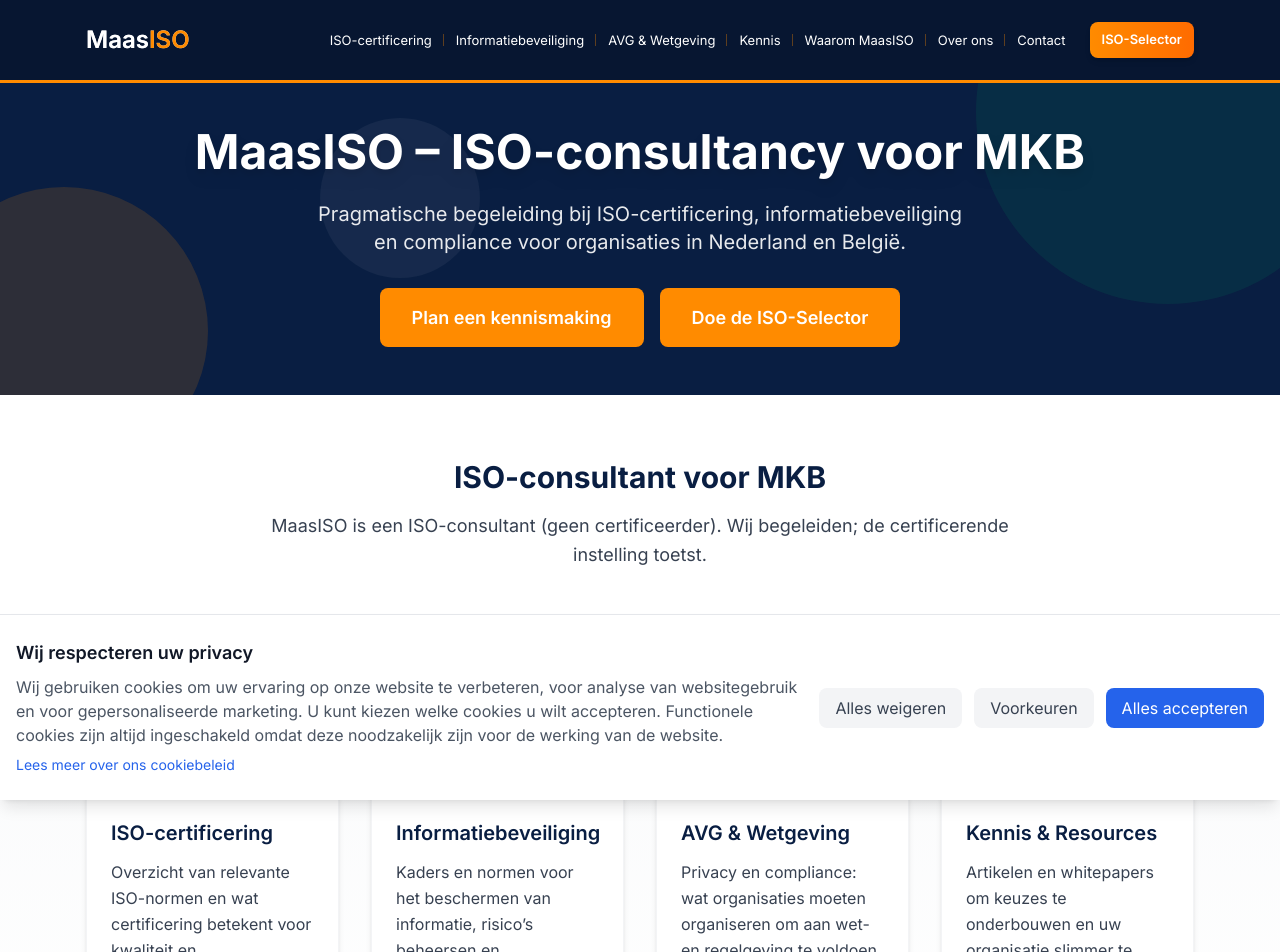
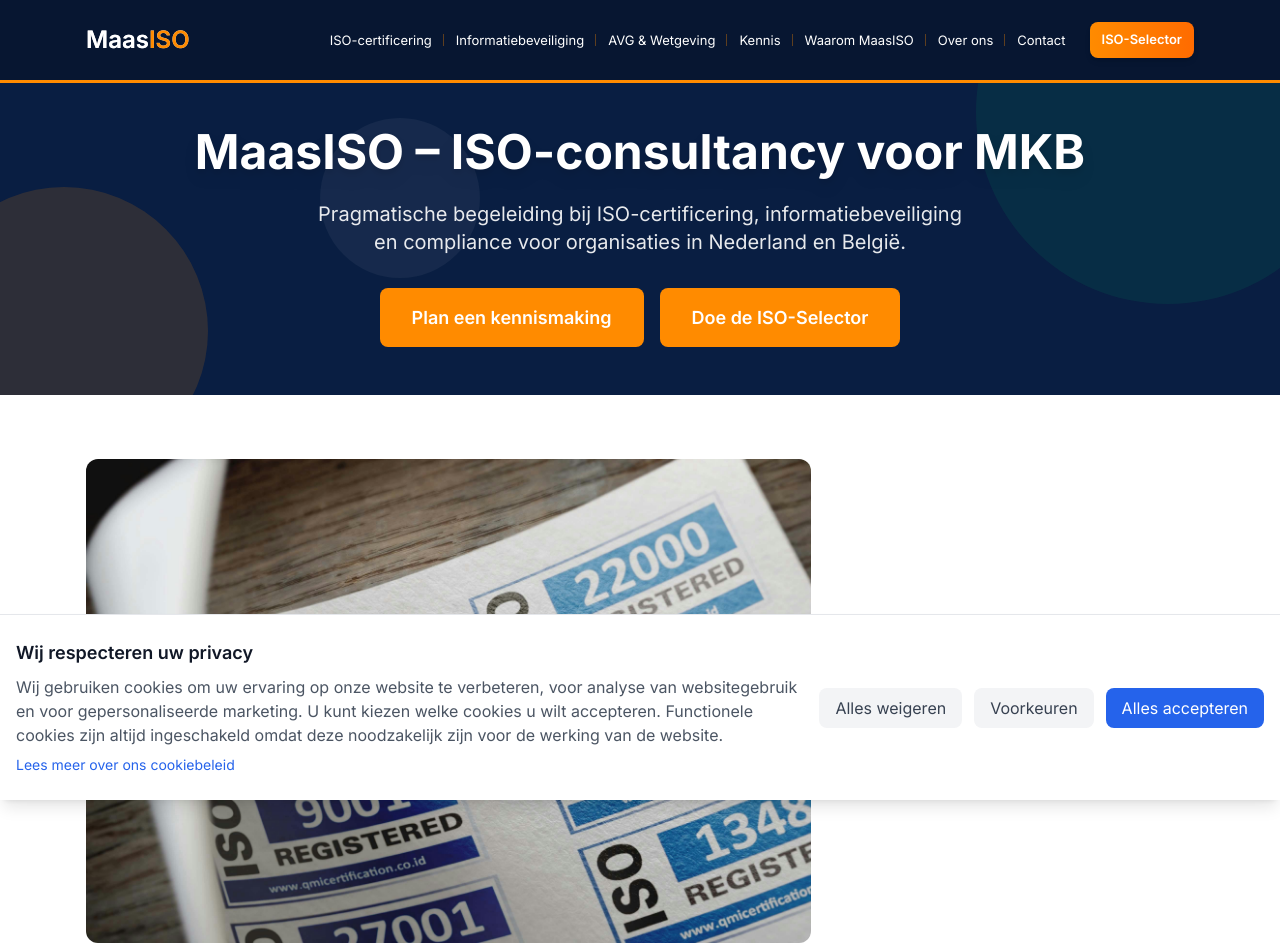
Before and after one commit to jackdamnielzz/maasiso, a Next.js app: page / in a window 1280 px wide. Shown: the top 952 px of the page. Built offline with nearby package versions, Linux system fonts and the light colour scheme.

Commit message:
Add homepage image section below hero

```diff
--- a/app/page.tsx
+++ b/app/page.tsx
@@ -46,6 +46,7 @@
 ] as const;
 
 export default function Home() {
+  // TODO: Homepage migreren naar Strapi – deze sectie moet content-gedreven worden
   return (
     <div className="bg-gradient-to-b from-blue-50 to-white">
       <section className="hero-section relative overflow-hidden">
@@ -75,6 +76,26 @@
             >
               Doe de ISO-Selector
             </Link>
+          </div>
+        </div>
+      </section>
+
+      <section className="py-12 md:py-16 bg-white">
+        <div className="container-custom px-4 sm:px-6 lg:px-8">
+          <div className="grid grid-cols-1 lg:grid-cols-12 gap-8 lg:gap-10 items-center">
+            <figure className="lg:col-span-8">
+              <img
+                src="/images/pexels-qmicertification-design-243125480-12324202.jpg"
+                alt="ISO-consultant bespreekt implementatie met MKB-management tijdens adviesgesprek"
+                loading="lazy"
+                className="w-full h-auto rounded-xl"
+              />
+            </figure>
+            <div className="lg:col-span-4">
+              <p className="text-gray-700 leading-relaxed">
+                Praktisch advies, afgestemd op de dagelijkse realiteit van MKB-organisaties.
+              </p>
+            </div>
           </div>
         </div>
       </section>
```
